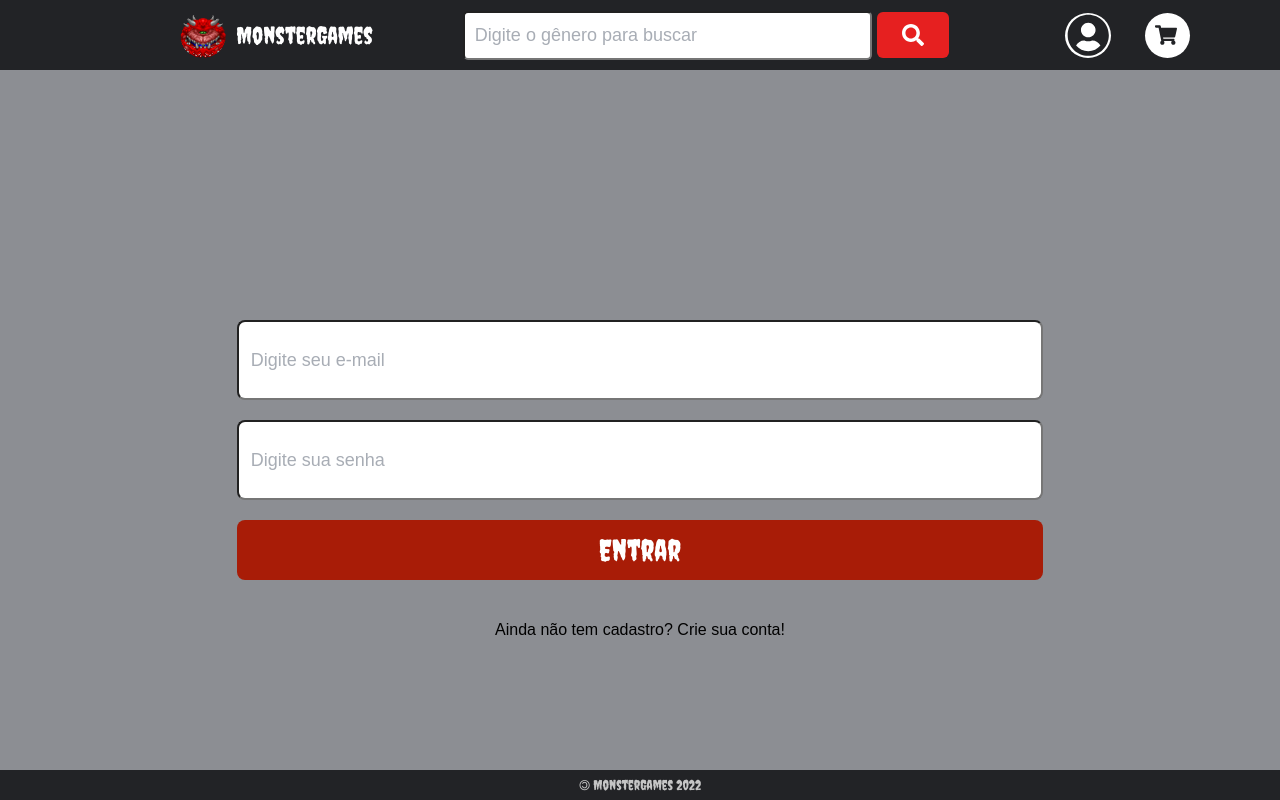
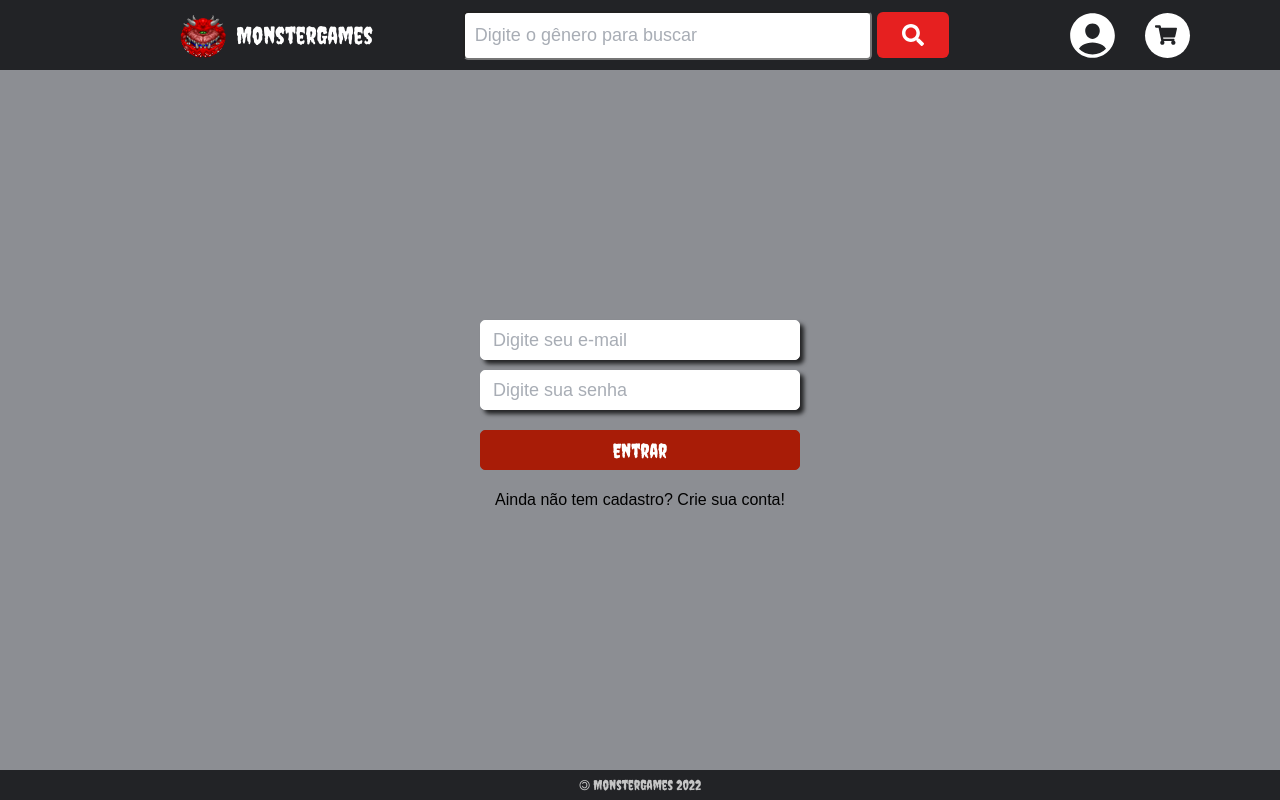
Before and after one commit to rafaelongo45/MonsterGames-Frontend, a React app: page /signin in a window 1280 px wide. Built offline with nearby package versions, Linux system fonts and the light colour scheme.

Commit message:
Visual changes in the signin page and header

```diff
--- a/src/assets/style.css
+++ b/src/assets/style.css
@@ -6,7 +6,7 @@
  }
 
 html{
-  height: 100%;
+  min-height: 100%;
 }
 
 body {
@@ -14,11 +14,11 @@ body {
   font-family: 'Roboto', sans-serif;
   /*font-family: 'Creepster', cursive;*/
   font-weight: 400;
-  height: 100%;
+  min-height: 100%;
 }
 
 .root{
-  height: 100%;
+  min-height: 100%;
 
 }
 
--- a/src/components/Header/SideBar.js
+++ b/src/components/Header/SideBar.js
@@ -2,7 +2,7 @@ import { useContext } from "react";
 import styled from "styled-components";
 import { useNavigate } from "react-router";
 
-import {FaUserCircle} from 'react-icons/fa';
+import {IoPersonCircle} from 'react-icons/io5';
 import UserContext from "../../contexts/UserContext.js";
 
 
@@ -17,7 +17,7 @@ function RenderSideBar({setSideBarClick}){
     {
       !userInfo.token ?
       <Section>
-        <span><FaUserCircle /></span>
+        <span><IoPersonCircle /></span>
         <div onClick={() => navigate('/signin')}><p>Login</p></div>
         <div onClick={() => navigate('/about-us')}><p>Sobre nós</p></div>
       </Section>
@@ -60,12 +60,12 @@ const Section = styled.section`
   span{
     text-align:center;
     background-color:none;
-    margin-bottom: 30px;
+    margin-bottom: 20px;
     color: rgba(255,255,255,1);
     border: none;
     width: 100%;
     margin-top: 40px;
-    font-size: 10vw;
+    font-size: 90px;
   }
 
   div{
@@ -96,8 +96,8 @@ const Section = styled.section`
 
 @media(min-width: 550px) and (max-width: 768px){
   img{
-    min-width: 200px;
-    min-height: 200px;
+    min-width: 170px;
+    min-height: 170px;
   }
   }
 `
--- a/src/components/Header/index.js
+++ b/src/components/Header/index.js
@@ -1,7 +1,8 @@
 import { useState, useContext } from 'react';
 import styled from 'styled-components';
 import { useNavigate } from 'react-router';
-import {FaSearch, FaShoppingCart, FaUserCircle} from 'react-icons/fa';
+import {FaSearch, FaShoppingCart} from 'react-icons/fa';
+import {IoPersonCircle} from 'react-icons/io5';
 
 import RenderLogo from './Logo';
 
@@ -43,9 +44,9 @@ function RenderHeader(props){
             userInfo.token ?
             <img src ={userInfo.avatar} alt={userInfo.name}/>
             :
-            <Avatar onClick={() => navigate('/signin')}><FaUserCircle/></Avatar>
+            <Avatar onClick={() => navigate('/signin')}><IoPersonCircle/></Avatar>
           }
-          <Cart><FaShoppingCart/></Cart>
+          <Cart onClick={() => navigate('/mycart')}><FaShoppingCart/></Cart>
           </Profile>
       </Header>
   )
@@ -110,15 +111,9 @@ const Header = styled.header`
 `;
 
 const Avatar = styled.section`
-  width: 46px;
-  height: 45px;
-  border-radius: 100%;
-  background-color: #fff;
-  display: flex;
-  justify-content: center;
-  align-items:center;
-  font-size: 42.5px;
-  color: var(--header-color);
+  display:flex;
+  font-size: 55px;
+  color: white;
   cursor: pointer;
 
   @media(max-width: 768px){
@@ -140,6 +135,7 @@ const Cart = styled.section`
 
   svg{
     margin-right: 2px;
+
   }
 
   @media(max-width: 768px){
--- a/src/components/Home/index.js
+++ b/src/components/Home/index.js
@@ -57,7 +57,7 @@ const Main = styled.main`
     display: flex;
     flex-wrap: wrap;
     justify-content: space-evenly;
-    margin-bottom: 30px;
+    padding-bottom: 30px;
 `;
 
 const Div = styled.div`
--- a/src/components/SignIn/RenderSignInPage.js
+++ b/src/components/SignIn/RenderSignInPage.js
@@ -66,10 +66,11 @@ const Form = styled.form`
   width: 20%;
 
   input{
-    width: 100%;
-    height: 80px;
-    border-radius: 8px;
-    margin-bottom: 20px;
+    width: 320px;
+    height: 40px;
+    margin-bottom: 10px;
+    border: 1px solid #fff;
+    box-shadow: 4px 4px 4px rgba(0, 0, 0, 0.75);
   }
 
   input::placeholder{
@@ -77,16 +78,16 @@ const Form = styled.form`
   }
 
   button{
-    width: 100%;
-    height: 60px;
-    cursor:pointer;
-    margin-bottom: 40px;
-    border:none;
-    border-radius: 8px;
-    font-size: 30px;
+    width: 320px;
+    height: 40px;
+    border: 1px solid rgb(168,28,7);
+    border-radius: 5px;
     font-family: 'Creepster', cursive;
     color: white;
     background-color:rgb(168,28,7);
+    margin-top: 10px;
+    font-size: 20px;
+    cursor: pointer;
   }
 
   @media(max-width: 767px){
@@ -103,5 +104,6 @@ const Button = styled.button`
   background:none;
   width:fit-content;
   font-size: 16px;
+  margin-top: 20px;
   cursor:pointer;
 `
--- a/src/components/SignUp/index.js
+++ b/src/components/SignUp/index.js
@@ -97,6 +97,10 @@ const Input = styled.input`
   border: 1px solid #fff;
   box-shadow: 4px 4px 4px rgba(0, 0, 0, 0.75);
 
+  ::placeholder{
+    padding-left: 0;
+  }
+
 `;
 
 const Button = styled.button`
```
